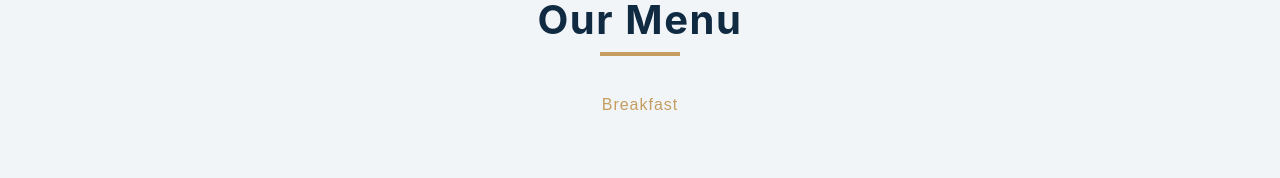
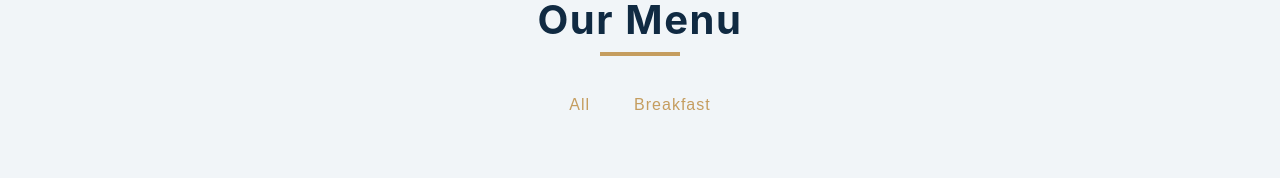
Before and after one commit to david204code/Menu-react, a React (Create React App) app: page / in a window 1280 px wide. Shown: the top 178 px of the page. Built offline with nearby package versions, Linux system fonts and the light colour scheme.

Commit message:
Add another category and button for filter

```diff
--- a/src/App.js
+++ b/src/App.js
@@ -11,6 +11,10 @@ function App() {
 
   // fuunction to display filter categories and working with origin data (items)
   const filterItems = (category) => {
+    if(category === 'all') {
+      setMenuItems(items);
+      return;
+    }
     // filter the original list (items) for the property (category) that matches
     const newItems = items.filter((item) => item.category === category);
     setMenuItems(newItems);
--- a/src/Categories.js
+++ b/src/Categories.js
@@ -5,6 +5,11 @@ const Categories = ({filterItems}) => {
   return(
     <>
       <div className ="btn-container">
+        <button className ="filter-btn"
+          onClick ={() => filterItems('all')}
+        >
+          All
+        </button>
         <button className ="filter-btn"
           onClick ={() => filterItems('breakfast')}
         >
```
